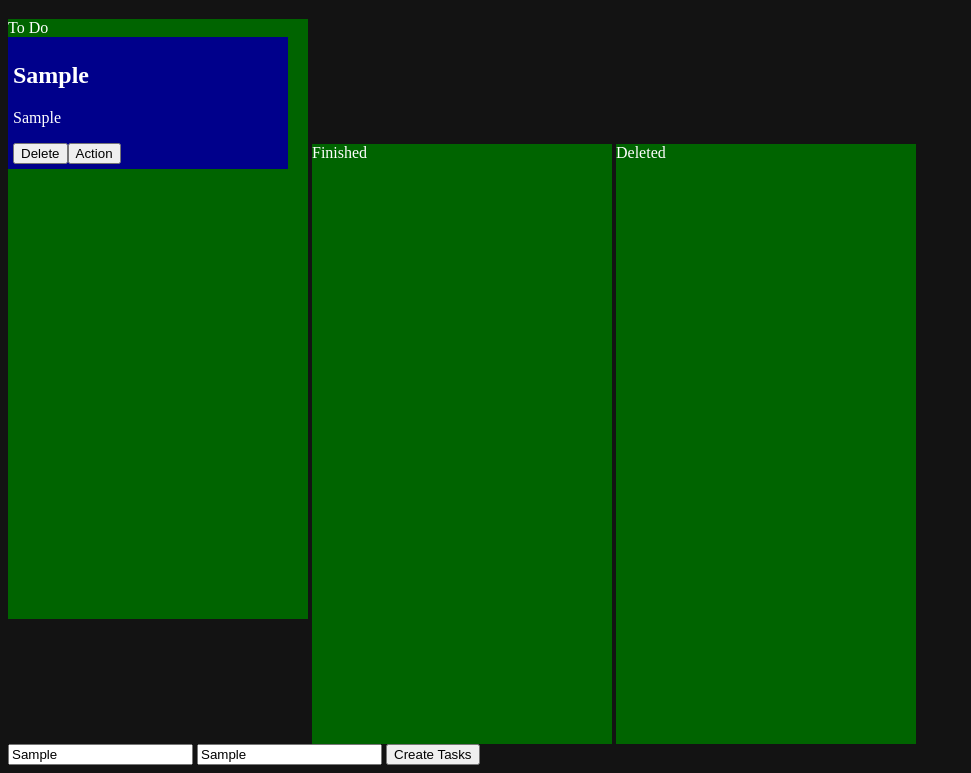
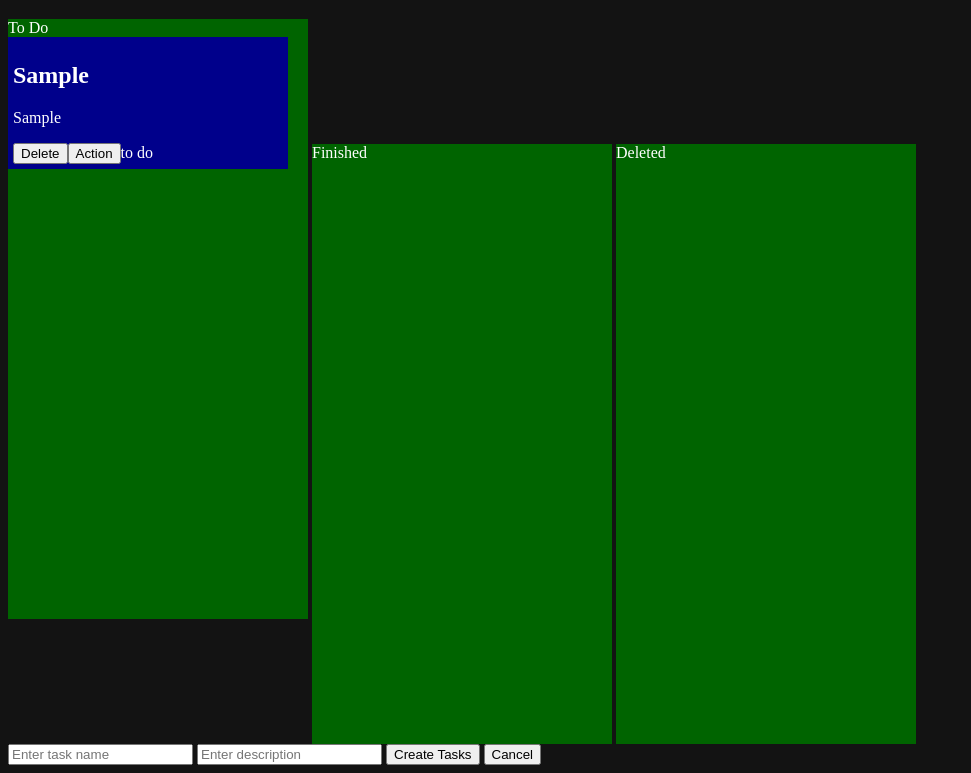
Before and after one commit to axelquartz/axel_to-do_list_web_app, a website: page index.html in a window 1280 px wide. Both pictures are taken after typing "Sample", "Sample" into the empty fields and a click on the button "Create Tasks". Shown: the part 61-834 px from the top of the page, without its empty margins (0-971 px from the left). Drawn offline with Linux system fonts and the light colour scheme.

Commit message:
Add status label to each task. Add delete button and empty input values when invoking createTask()

```diff
--- a/index.html
+++ b/index.html
@@ -18,6 +18,7 @@
       <input type="text" name="task-name" id="task-name" placeholder="Enter task name" />
       <input type="text" name="task-description" id="task-description" placeholder="Enter description" />
       <button id="create-button">Create Tasks</button>
+      <button id="cancel-button">Cancel</button>
     </div>
     <script src="script.js"></script>
   </body>
--- a/script.js
+++ b/script.js
@@ -26,9 +26,12 @@ class Task {
     this.taskDelete.addEventListener("click", () => {
       this.removeTask();
     });
+    this.taskLabel = document.createElement("label");
+    this.taskLabel.innerText = this.status;
     this.taskContainer.innerHTML = `<h2>${this.name}</h2><p>${this.description}</p>`;
     this.taskContainer.append(this.taskDelete);
     this.taskContainer.append(this.taskAction);
+    this.taskContainer.append(this.taskLabel);
     this.taskAction.addEventListener("click", () => {
       // Switch list
       if (this.status === "to do") {
@@ -48,6 +51,7 @@ class Task {
       tasksToDo.splice(tasksToDo.indexOf(this), 1);
       this.status = "finished";
       finishedList.appendChild(this.taskContainer);
+      this.taskLabel.innerText = this.status;
     }
   }
   // Function to remove task
@@ -59,6 +63,7 @@ class Task {
       this.status = "deleted";
       //Remove from DOM
       deletedList.appendChild(this.taskContainer);
+      this.taskLabel.innerText = this.status;
     }
   }
   // Function to restore deleted task
@@ -69,6 +74,7 @@ class Task {
       tasksFinished.splice(tasksDeleted.indexOf(this), 1);
       this.status = "to do";
       toDoList.appendChild(this.taskContainer);
+      this.taskLabel.innerText = this.status;
     }
   }
 }
@@ -84,6 +90,11 @@ function createTask() {
   toDoList.appendChild(newTask.taskContainer);
   // Log status
   console.log(`Tasks to do: `, tasksToDo, `--------------------------------`);
+  console.log(`Tasks finished: `, tasksFinished, `--------------------------------`);
+  console.log(`Tasks deleted: `, tasksDeleted, `--------------------------------`);
+  // Clear form
+  document.querySelector("#task-name").value = "";
+  document.querySelector("#task-description").value = "";
   return;
 }
 
```
